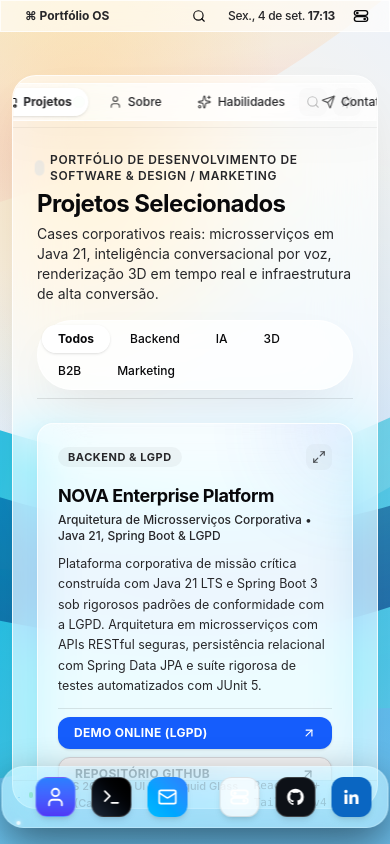
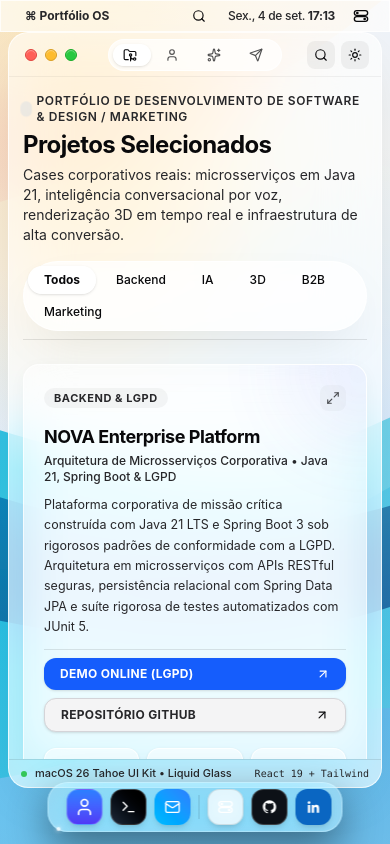
Before and after one commit to fabiorodrigues-tech-dev/portfolio-liquid-glass-experience, a React (Vite) app: page / in a window 390 px wide. Built offline with nearby package versions, Linux system fonts and the light colour scheme; a web font is replaced by a local one.

Commit message:
fix(mobile): optimize dock bottom safe-area, control center margins, and touch scrolling

```diff
--- a/src/App.tsx
+++ b/src/App.tsx
@@ -118,7 +118,7 @@ export function App() {
   }, [])
 
   return (
-    <div className="relative w-screen h-screen overflow-hidden flex flex-col justify-between text-zinc-900 dark:text-white">
+    <div className="relative w-screen h-screen h-[100dvh] overflow-hidden flex flex-col justify-between text-zinc-900 dark:text-white">
       {/* 1. Official macOS Tahoe Dynamic Silk Wave Wallpaper */}
       <TahoeWallpaper theme={theme} />
 
@@ -132,7 +132,7 @@ export function App() {
       />
 
       {/* 3. Main Window Frame (Liquid Glass Large) */}
-      <div className="flex-1 flex items-center justify-center p-3 sm:p-5 overflow-hidden">
+      <div className="flex-1 flex items-center justify-center p-2 sm:p-5 pb-16 sm:pb-5 overflow-hidden">
         <WindowFrame
           activeTab={activeTab}
           onTabChange={setActiveTab}
--- a/src/components/ControlCenter.tsx
+++ b/src/components/ControlCenter.tsx
@@ -95,7 +95,7 @@ export const ControlCenter: React.FC<ControlCenterProps> = ({
 
       {/* Control Center Panel */}
       <div
-        className="fixed top-9 right-3 z-50 w-88 p-3 apple-liquid-glass rounded-2xl animate-in fade-in slide-in-from-top-2 duration-200 select-none shadow-2xl"
+        className="fixed top-[calc(2.5rem+env(safe-area-inset-top,0px))] sm:top-9 right-3 left-3 sm:left-auto sm:right-3 w-auto sm:w-88 max-w-full sm:max-w-sm max-h-[calc(100dvh-4.5rem-env(safe-area-inset-top,0px)-env(safe-area-inset-bottom,0px))] overflow-y-auto custom-scrollbar px-4 py-3.5 sm:p-3 apple-liquid-glass rounded-2xl animate-in fade-in slide-in-from-top-2 duration-200 select-none shadow-2xl z-50"
         onClick={(e) => e.stopPropagation()}
       >
         {/* Top 2-Column Grid */}
--- a/src/components/Dock.tsx
+++ b/src/components/Dock.tsx
@@ -28,10 +28,10 @@ export const Dock: React.FC<DockProps> = ({
     <div
       style={{
         backgroundColor: isDark ? 'rgba(18, 20, 28, 0.42)' : 'rgba(255, 255, 255, 0.38)',
-        backdropFilter: 'blur(30px) saturate(200%)',
-        WebkitBackdropFilter: 'blur(30px) saturate(200%)',
+        backdropFilter: 'blur(28px) saturate(200%)',
+        WebkitBackdropFilter: 'blur(28px) saturate(200%)',
       }}
-      className={`border border-white/25 dark:border-white/20 shadow-[0_16px_40px_rgba(0,0,0,0.45)] rounded-[22px] px-3 py-1.5 flex items-center gap-2 select-none fixed bottom-4 left-1/2 -translate-x-1/2 z-40 transition-all duration-300 ease-in-out ${
+      className={`border border-white/25 dark:border-white/20 shadow-[0_16px_40px_rgba(0,0,0,0.45)] rounded-[20px] sm:rounded-[22px] px-2 sm:px-3 py-1 sm:py-1.5 flex items-center gap-1 sm:gap-2 select-none fixed bottom-[calc(0.75rem+env(safe-area-inset-bottom,0px))] sm:bottom-4 left-1/2 -translate-x-1/2 z-40 max-w-[calc(100vw-1.5rem)] transition-all duration-300 ease-in-out ${
         isFocusMode
           ? 'translate-y-28 opacity-0 pointer-events-none'
           : 'translate-y-0 opacity-100'
@@ -41,11 +41,11 @@ export const Dock: React.FC<DockProps> = ({
       <button
         type="button"
         onClick={() => onSelectTab('projetos')}
-        className="group relative flex flex-col items-center justify-center p-1 cursor-pointer focus:outline-none transition-transform duration-200 ease-out hover:-translate-y-2 hover:scale-115 will-change-transform"
+        className="group relative flex flex-col items-center justify-center p-0.5 sm:p-1 cursor-pointer focus:outline-none transition-transform duration-200 ease-out sm:hover:-translate-y-2 sm:hover:scale-115 active:scale-95 will-change-transform"
         aria-label="Projetos (Finder)"
       >
         {/* Tooltip com delay suave */}
-        <span className="pointer-events-none absolute -top-9 px-2.5 py-0.5 rounded-lg text-zinc-950 font-bold bg-white/95 border border-black/10 dark:text-white dark:bg-black/95 dark:border-white/15 text-[11px] whitespace-nowrap opacity-0 group-hover:opacity-100 transition-opacity duration-200 shadow-md">
+        <span className="pointer-events-none absolute -top-9 px-2.5 py-0.5 rounded-lg text-zinc-950 font-bold bg-white/95 border border-black/10 dark:text-white dark:bg-black/95 dark:border-white/15 text-[11px] whitespace-nowrap opacity-0 group-hover:opacity-100 transition-opacity duration-200 shadow-md hidden sm:inline-block">
           Projetos
         </span>
         {/* Halo de luz sutil da cor do app */}
@@ -53,9 +53,8 @@ export const Dock: React.FC<DockProps> = ({
         <img
           src="/finder.png"
           alt="Finder"
-          className="w-10 h-10 object-contain rounded-xl drop-shadow-md select-none pointer-events-none relative z-10"
+          className="w-9 h-9 sm:w-10 sm:h-10 object-contain rounded-xl drop-shadow-md select-none pointer-events-none relative z-10"
           onError={(e) => {
-            // Fallback com gradiente suave oficial caso a imagem ainda não esteja na pasta
             e.currentTarget.style.display = 'none';
           }}
         />
@@ -68,14 +67,14 @@ export const Dock: React.FC<DockProps> = ({
       <button
         type="button"
         onClick={() => onSelectTab('sobre')}
-        className="group relative flex flex-col items-center justify-center p-1 cursor-pointer focus:outline-none transition-transform duration-200 ease-out hover:-translate-y-2 hover:scale-115 will-change-transform"
+        className="group relative flex flex-col items-center justify-center p-0.5 sm:p-1 cursor-pointer focus:outline-none transition-transform duration-200 ease-out sm:hover:-translate-y-2 sm:hover:scale-115 active:scale-95 will-change-transform"
         aria-label="Sobre & Trajetória (MacBook)"
       >
-        <span className="pointer-events-none absolute -top-9 px-2.5 py-0.5 rounded-lg text-zinc-950 font-bold bg-white/95 border border-black/10 dark:text-white dark:bg-black/95 dark:border-white/15 text-[11px] whitespace-nowrap opacity-0 group-hover:opacity-100 transition-opacity duration-200 shadow-md">
+        <span className="pointer-events-none absolute -top-9 px-2.5 py-0.5 rounded-lg text-zinc-950 font-bold bg-white/95 border border-black/10 dark:text-white dark:bg-black/95 dark:border-white/15 text-[11px] whitespace-nowrap opacity-0 group-hover:opacity-100 transition-opacity duration-200 shadow-md hidden sm:inline-block">
           Sobre Mim
         </span>
-        <div className="w-10 h-10 rounded-xl bg-gradient-to-b from-blue-500 to-indigo-600 dark:from-zinc-700 dark:to-zinc-800 p-2 flex items-center justify-center shadow-md text-white border border-white/20 relative z-10">
-          <svg className="w-6 h-6" viewBox="0 0 24 24" fill="none" stroke="currentColor" strokeWidth="2" strokeLinecap="round" strokeLinejoin="round">
+        <div className="w-9 h-9 sm:w-10 sm:h-10 rounded-xl bg-gradient-to-b from-blue-500 to-indigo-600 dark:from-zinc-700 dark:to-zinc-800 p-1.5 sm:p-2 flex items-center justify-center shadow-md text-white border border-white/20 relative z-10">
+          <svg className="w-5 h-5 sm:w-6 sm:h-6" viewBox="0 0 24 24" fill="none" stroke="currentColor" strokeWidth="2" strokeLinecap="round" strokeLinejoin="round">
             <path d="M19 21v-2a4 4 0 0 0-4-4H9a4 4 0 0 0-4 4v2" />
             <circle cx="12" cy="7" r="4" />
           </svg>
@@ -89,15 +88,15 @@ export const Dock: React.FC<DockProps> = ({
       <button
         type="button"
         onClick={() => onSelectTab('habilidades')}
-        className="group relative flex flex-col items-center justify-center p-1 cursor-pointer focus:outline-none transition-transform duration-200 ease-out hover:-translate-y-2 hover:scale-115 will-change-transform"
+        className="group relative flex flex-col items-center justify-center p-0.5 sm:p-1 cursor-pointer focus:outline-none transition-transform duration-200 ease-out sm:hover:-translate-y-2 sm:hover:scale-115 active:scale-95 will-change-transform"
         aria-label="Habilidades & Stack (Terminal)"
       >
-        <span className="pointer-events-none absolute -top-9 px-2.5 py-0.5 rounded-lg text-zinc-950 font-bold bg-white/95 border border-black/10 dark:text-white dark:bg-black/95 dark:border-white/15 text-[11px] whitespace-nowrap opacity-0 group-hover:opacity-100 transition-opacity duration-200 shadow-md">
+        <span className="pointer-events-none absolute -top-9 px-2.5 py-0.5 rounded-lg text-zinc-950 font-bold bg-white/95 border border-black/10 dark:text-white dark:bg-black/95 dark:border-white/15 text-[11px] whitespace-nowrap opacity-0 group-hover:opacity-100 transition-opacity duration-200 shadow-md hidden sm:inline-block">
           Habilidades
         </span>
         <div className="absolute inset-0 rounded-xl bg-emerald-500/30 blur-md opacity-0 group-hover:opacity-100 transition-opacity duration-300 pointer-events-none" />
-        <div className="w-10 h-10 rounded-xl bg-gradient-to-tr from-gray-800 to-black text-white flex items-center justify-center shadow-md border border-white/20 relative z-10">
-          <Terminal className="w-5 h-5 text-[#34c759]" />
+        <div className="w-9 h-9 sm:w-10 sm:h-10 rounded-xl bg-gradient-to-tr from-gray-800 to-black text-white flex items-center justify-center shadow-md border border-white/20 relative z-10">
+          <Terminal className="w-4 h-4 sm:w-5 sm:h-5 text-[#34c759]" />
         </div>
         {activeTab === 'habilidades' && (
           <span className="w-1 h-1 rounded-full bg-white/80 dark:bg-white/90 shadow-[0_0_4px_rgba(255,255,255,0.8)] absolute -bottom-1 left-1/2 -translate-x-1/2" />
@@ -108,15 +107,15 @@ export const Dock: React.FC<DockProps> = ({
       <button
         type="button"
         onClick={() => onSelectTab('contato')}
-        className="group relative flex flex-col items-center justify-center p-1 cursor-pointer focus:outline-none transition-transform duration-200 ease-out hover:-translate-y-2 hover:scale-115 will-change-transform"
+        className="group relative flex flex-col items-center justify-center p-0.5 sm:p-1 cursor-pointer focus:outline-none transition-transform duration-200 ease-out sm:hover:-translate-y-2 sm:hover:scale-115 active:scale-95 will-change-transform"
         aria-label="Contato (Mail)"
       >
-        <span className="pointer-events-none absolute -top-9 px-2.5 py-0.5 rounded-lg text-zinc-950 font-bold bg-white/95 border border-black/10 dark:text-white dark:bg-black/95 dark:border-white/15 text-[11px] whitespace-nowrap opacity-0 group-hover:opacity-100 transition-opacity duration-200 shadow-md">
+        <span className="pointer-events-none absolute -top-9 px-2.5 py-0.5 rounded-lg text-zinc-950 font-bold bg-white/95 border border-black/10 dark:text-white dark:bg-black/95 dark:border-white/15 text-[11px] whitespace-nowrap opacity-0 group-hover:opacity-100 transition-opacity duration-200 shadow-md hidden sm:inline-block">
           Contato
         </span>
         <div className="absolute inset-0 rounded-xl bg-sky-500/40 blur-md opacity-0 group-hover:opacity-100 transition-opacity duration-300 pointer-events-none" />
-        <div className="w-10 h-10 rounded-xl bg-gradient-to-tr from-sky-400 to-blue-500 text-white flex items-center justify-center shadow-md relative z-10">
-          <Mail className="w-5 h-5" />
+        <div className="w-9 h-9 sm:w-10 sm:h-10 rounded-xl bg-gradient-to-tr from-sky-400 to-blue-500 text-white flex items-center justify-center shadow-md relative z-10">
+          <Mail className="w-4 h-4 sm:w-5 sm:h-5" />
         </div>
         {activeTab === 'contato' && (
           <span className="w-1 h-1 rounded-full bg-white/80 dark:bg-white/90 shadow-[0_0_4px_rgba(255,255,255,0.8)] absolute -bottom-1 left-1/2 -translate-x-1/2" />
@@ -124,21 +123,21 @@ export const Dock: React.FC<DockProps> = ({
       </button>
 
       {/* Divisor do Dock */}
-      <div className="w-[1px] h-7 bg-black/15 dark:bg-white/15 mx-1" />
+      <div className="w-[1px] h-6 sm:h-7 bg-black/15 dark:bg-white/15 mx-0.5 sm:mx-1 shrink-0" />
 
       {/* Item 4: Central de Controle */}
       <button
         type="button"
         onClick={onToggleControlCenter}
-        className="group relative flex flex-col items-center justify-center p-1 cursor-pointer focus:outline-none transition-transform duration-200 ease-out hover:-translate-y-2 hover:scale-115 will-change-transform"
+        className="group relative flex flex-col items-center justify-center p-0.5 sm:p-1 cursor-pointer focus:outline-none transition-transform duration-200 ease-out sm:hover:-translate-y-2 sm:hover:scale-115 active:scale-95 will-change-transform"
         aria-label="Central de Controle"
       >
-        <span className="pointer-events-none absolute -top-9 px-2.5 py-0.5 rounded-lg text-zinc-950 font-bold bg-white/95 border border-black/10 dark:text-white dark:bg-black/95 dark:border-white/15 text-[11px] whitespace-nowrap opacity-0 group-hover:opacity-100 transition-opacity duration-200 shadow-md">
+        <span className="pointer-events-none absolute -top-9 px-2.5 py-0.5 rounded-lg text-zinc-950 font-bold bg-white/95 border border-black/10 dark:text-white dark:bg-black/95 dark:border-white/15 text-[11px] whitespace-nowrap opacity-0 group-hover:opacity-100 transition-opacity duration-200 shadow-md hidden sm:inline-block">
           Central de Controle
         </span>
         <div className="absolute inset-0 rounded-xl bg-neutral-400/40 blur-md opacity-0 group-hover:opacity-100 transition-opacity duration-300 pointer-events-none" />
-        <div className="w-10 h-10 rounded-xl bg-white/70 dark:bg-white/10 backdrop-blur-md border border-black/10 dark:border-white/20 flex items-center justify-center shadow-md relative z-10">
-          <AppleControlCenterIcon className="w-5 h-5 text-zinc-900 dark:text-white" />
+        <div className="w-9 h-9 sm:w-10 sm:h-10 rounded-xl bg-white/70 dark:bg-white/10 backdrop-blur-md border border-black/10 dark:border-white/20 flex items-center justify-center shadow-md relative z-10">
+          <AppleControlCenterIcon className="w-4 h-4 sm:w-5 sm:h-5 text-zinc-900 dark:text-white" />
         </div>
       </button>
 
@@ -147,15 +146,15 @@ export const Dock: React.FC<DockProps> = ({
         href="https://github.com/fabiorodrigues-tech-dev"
         target="_blank"
         rel="noreferrer"
-        className="group relative flex flex-col items-center justify-center p-1 cursor-pointer focus:outline-none transition-transform duration-200 ease-out hover:-translate-y-2 hover:scale-115 will-change-transform"
+        className="group relative flex flex-col items-center justify-center p-0.5 sm:p-1 cursor-pointer focus:outline-none transition-transform duration-200 ease-out sm:hover:-translate-y-2 sm:hover:scale-115 active:scale-95 will-change-transform"
         aria-label="Perfil no GitHub: @fabiorodrigues-tech-dev"
       >
-        <span className="pointer-events-none absolute -top-9 px-2.5 py-0.5 rounded-lg text-zinc-950 font-bold bg-white/95 border border-black/10 dark:text-white dark:bg-black/95 dark:border-white/15 text-[11px] whitespace-nowrap opacity-0 group-hover:opacity-100 transition-opacity duration-200 shadow-md">
+        <span className="pointer-events-none absolute -top-9 px-2.5 py-0.5 rounded-lg text-zinc-950 font-bold bg-white/95 border border-black/10 dark:text-white dark:bg-black/95 dark:border-white/15 text-[11px] whitespace-nowrap opacity-0 group-hover:opacity-100 transition-opacity duration-200 shadow-md hidden sm:inline-block">
           GitHub
         </span>
         <div className="absolute inset-0 rounded-xl bg-zinc-400/30 blur-md opacity-0 group-hover:opacity-100 transition-opacity duration-300 pointer-events-none" />
-        <div className="w-10 h-10 rounded-xl bg-[#0d1117] border border-white/20 text-white flex items-center justify-center shadow-md relative z-10">
-          <GithubIcon className="w-5 h-5" />
+        <div className="w-9 h-9 sm:w-10 sm:h-10 rounded-xl bg-[#0d1117] border border-white/20 text-white flex items-center justify-center shadow-md relative z-10">
+          <GithubIcon className="w-4 h-4 sm:w-5 sm:h-5" />
         </div>
       </a>
 
@@ -164,15 +163,15 @@ export const Dock: React.FC<DockProps> = ({
         href="https://www.linkedin.com/in/fabiorodrigues-dev/"
         target="_blank"
         rel="noreferrer"
-        className="group relative flex flex-col items-center justify-center p-1 cursor-pointer focus:outline-none transition-transform duration-200 ease-out hover:-translate-y-2 hover:scale-115 will-change-transform"
+        className="group relative flex flex-col items-center justify-center p-0.5 sm:p-1 cursor-pointer focus:outline-none transition-transform duration-200 ease-out sm:hover:-translate-y-2 sm:hover:scale-115 active:scale-95 will-change-transform"
         aria-label="Perfil no LinkedIn: Fábio Rodrigues"
       >
-        <span className="pointer-events-none absolute -top-9 px-2.5 py-0.5 rounded-lg text-zinc-950 font-bold bg-white/95 border border-black/10 dark:text-white dark:bg-black/95 dark:border-white/15 text-[11px] whitespace-nowrap opacity-0 group-hover:opacity-100 transition-opacity duration-200 shadow-md">
+        <span className="pointer-events-none absolute -top-9 px-2.5 py-0.5 rounded-lg text-zinc-950 font-bold bg-white/95 border border-black/10 dark:text-white dark:bg-black/95 dark:border-white/15 text-[11px] whitespace-nowrap opacity-0 group-hover:opacity-100 transition-opacity duration-200 shadow-md hidden sm:inline-block">
           LinkedIn
         </span>
         <div className="absolute inset-0 rounded-xl bg-[#0A66C2]/40 blur-md opacity-0 group-hover:opacity-100 transition-opacity duration-300 pointer-events-none" />
-        <div className="w-10 h-10 rounded-xl bg-[#0A66C2] text-white flex items-center justify-center shadow-md relative z-10">
-          <LinkedinIcon className="w-5 h-5" />
+        <div className="w-9 h-9 sm:w-10 sm:h-10 rounded-xl bg-[#0A66C2] text-white flex items-center justify-center shadow-md relative z-10">
+          <LinkedinIcon className="w-4 h-4 sm:w-5 sm:h-5" />
         </div>
       </a>
     </div>
--- a/src/components/SegmentedControl.tsx
+++ b/src/components/SegmentedControl.tsx
@@ -37,14 +37,14 @@ export const SegmentedControl: React.FC<SegmentedControlProps> = ({ activeTab, o
             role="tab"
             aria-selected={isActive}
             onClick={() => onChange(tab.id)}
-            className={`relative flex items-center space-x-1.5 px-4 py-1.5 text-xs rounded-full cursor-pointer outline-none transition-all duration-300 ease-out ${
+            className={`relative flex items-center space-x-1 sm:space-x-1.5 px-2.5 sm:px-4 py-1 sm:py-1.5 text-xs rounded-full cursor-pointer outline-none transition-all duration-300 ease-out ${
               isActive
                 ? 'bg-white/95 text-zinc-950 dark:bg-white/20 dark:text-white font-bold shadow-sm'
                 : 'text-zinc-600 hover:text-zinc-950 dark:text-white/60 dark:hover:text-white font-medium'
             }`}
           >
             <IconComponent className={`w-3.5 h-3.5 ${isActive ? 'text-current' : 'opacity-70'}`} />
-            <span>{tab.label}</span>
+            <span className="hidden sm:inline">{tab.label}</span>
           </button>
         )
       })}
--- a/src/components/WindowFrame.tsx
+++ b/src/components/WindowFrame.tsx
@@ -62,14 +62,14 @@ export const WindowFrame: React.FC<WindowFrameProps> = ({
     <div
       className={`w-full transition-all duration-300 relative ${
         isMaximized
-          ? 'max-w-[98vw] h-[calc(100vh-75px)] mt-9'
+          ? 'max-w-[98vw] h-[calc(100vh-75px)] h-[calc(100dvh-75px)] mt-8 sm:mt-9'
           : isFocusMode
-          ? 'max-w-5xl h-[calc(100vh-62px)] mt-8'
-          : 'max-w-5xl h-[calc(100vh-110px)] mt-10'
-      } ${isDark ? 'dark-theme' : 'light-theme'} mx-auto flex flex-col apple-liquid-glass window-frame rounded-3xl overflow-hidden select-none`}
+          ? 'max-w-5xl h-[calc(100vh-62px)] h-[calc(100dvh-62px)] mt-7 sm:mt-8'
+          : 'max-w-5xl h-[calc(100dvh-5.5rem-env(safe-area-inset-bottom,0px))] sm:h-[calc(100vh-110px)] mt-8 sm:mt-10'
+      } ${isDark ? 'dark-theme' : 'light-theme'} mx-auto flex flex-col apple-liquid-glass window-frame rounded-2xl sm:rounded-3xl overflow-hidden select-none`}
     >
       {/* Window Top Toolbar Header */}
-      <div className="h-13 px-4 flex items-center justify-between border-b border-black/5 dark:border-white/10 shrink-0 relative">
+      <div className="h-11 sm:h-13 px-3 sm:px-4 flex items-center justify-between border-b border-black/5 dark:border-white/10 shrink-0 relative">
         {/* Left: Official Apple Traffic Lights & Window Title */}
         <div className="flex items-center space-x-3.5">
           <TrafficLights
@@ -122,7 +122,7 @@ export const WindowFrame: React.FC<WindowFrameProps> = ({
       </div>
 
       {/* Window Scrollable Content Pane */}
-      <main className="flex-1 overflow-y-auto px-6 py-6 custom-scrollbar text-zinc-900 dark:text-white">
+      <main className="flex-1 overflow-y-auto px-3.5 sm:px-6 py-4 sm:py-6 pb-12 sm:pb-6 custom-scrollbar text-zinc-900 dark:text-white">
         {activeTab === 'projetos' && (
           <ProjectsTab onSelectProject={onSelectProject} theme={theme} />
         )}
@@ -132,14 +132,14 @@ export const WindowFrame: React.FC<WindowFrameProps> = ({
       </main>
 
       {/* Window Status Bar Footer */}
-      <footer className="h-7 px-4 flex items-center justify-between border-t border-black/10 dark:border-white/15 text-[11px] text-zinc-600 dark:text-zinc-400 shrink-0 font-medium">
-        <div className="flex items-center space-x-2">
-          <span className="w-1.5 h-1.5 rounded-full bg-[#34c759]" />
-          <span>macOS 26 Tahoe UI Kit • Liquid Glass Large (Calibrado)</span>
+      <footer className="h-7 px-3 sm:px-4 flex items-center justify-between border-t border-black/10 dark:border-white/15 text-[11px] text-zinc-600 dark:text-zinc-400 shrink-0 font-medium overflow-hidden">
+        <div className="flex items-center space-x-2 truncate">
+          <span className="w-1.5 h-1.5 rounded-full bg-[#34c759] shrink-0" />
+          <span className="truncate">macOS 26 Tahoe UI Kit • Liquid Glass</span>
         </div>
-        <div className="flex items-center space-x-3">
+        <div className="flex items-center space-x-3 shrink-0">
           <span className="hidden sm:inline">Pressione ⌘K para Spotlight</span>
-          <span className="font-mono">React 19 + Tailwind v4</span>
+          <span className="font-mono text-[10px] sm:text-[11px]">React 19 + Tailwind</span>
         </div>
       </footer>
     </div>
--- a/src/index.css
+++ b/src/index.css
@@ -73,6 +73,7 @@ html:not(.dark) .text-white:not(button):not(a):not([data-boot-screen]):not([data
 
 html, body, #root {
   height: 100%;
+  height: 100dvh;
   margin: 0;
   padding: 0;
   overflow: hidden;
@@ -80,6 +81,16 @@ html, body, #root {
   -webkit-font-smoothing: antialiased;
   -moz-osx-font-smoothing: grayscale;
   user-select: none;
+}
+
+/* Momentum touch scrolling & overscroll containment for macOS internal panes */
+.custom-scrollbar,
+main,
+.overflow-y-auto,
+.overflow-x-auto {
+  -webkit-overflow-scrolling: touch;
+  overscroll-behavior-y: contain;
+  touch-action: pan-y;
 }
 
 /* Custom Scrollbars in Apple macOS style */
@@ -101,6 +112,13 @@ html, body, #root {
 
 ::-webkit-scrollbar-thumb:hover {
   background: rgba(140, 140, 150, 0.5);
+}
+
+@media (pointer: coarse) {
+  ::-webkit-scrollbar {
+    width: 4px;
+    height: 4px;
+  }
 }
 
 /* Official Apple Liquid Glass Optical Motor */
@@ -352,3 +370,42 @@ html:not(.dark) div[class*="h-px"] {
   background-color: rgba(0, 0, 0, 0.7) !important;
   border-color: rgba(0, 0, 0, 0.7) !important;
 }
+
+/* Mobile Safe Area & Touch Utilities */
+.bottom-safe {
+  bottom: calc(0.75rem + env(safe-area-inset-bottom, 0px));
+}
+
+.top-safe {
+  top: calc(2.5rem + env(safe-area-inset-top, 0px));
+}
+
+.pb-safe {
+  padding-bottom: max(1rem, env(safe-area-inset-bottom, 0px));
+}
+
+.no-scrollbar::-webkit-scrollbar {
+  display: none;
+}
+.no-scrollbar {
+  -ms-overflow-style: none;
+  scrollbar-width: none;
+}
+
+/* Densidade Óptica do Liquid Glass calibrada para Mobile */
+@media (max-width: 640px) {
+  .apple-liquid-glass {
+    backdrop-filter: blur(20px) saturate(175%) contrast(101%) !important;
+    -webkit-backdrop-filter: blur(20px) saturate(175%) contrast(101%) !important;
+  }
+
+  .liquid-glass-lg {
+    border-radius: 18px;
+    backdrop-filter: blur(24px) saturate(180%);
+    -webkit-backdrop-filter: blur(24px) saturate(180%);
+  }
+
+  .window-frame {
+    border-radius: 20px !important;
+  }
+}
```
Also changed, not shown: index.html (+1 -1 lines).
